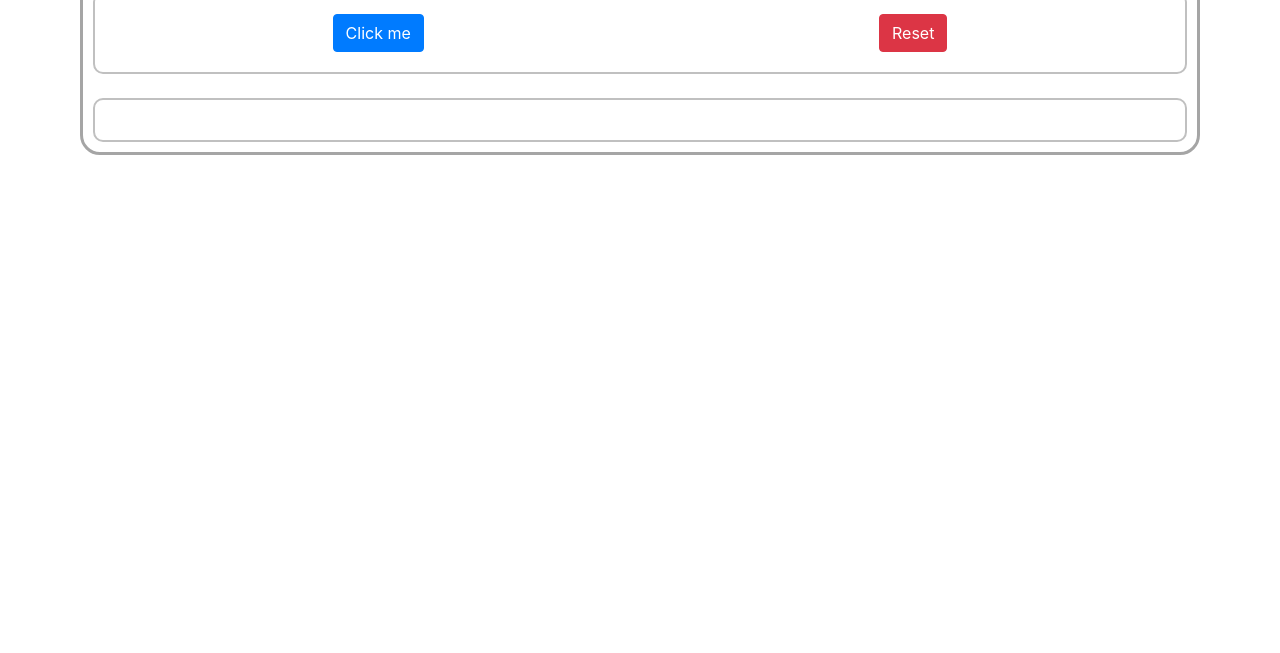
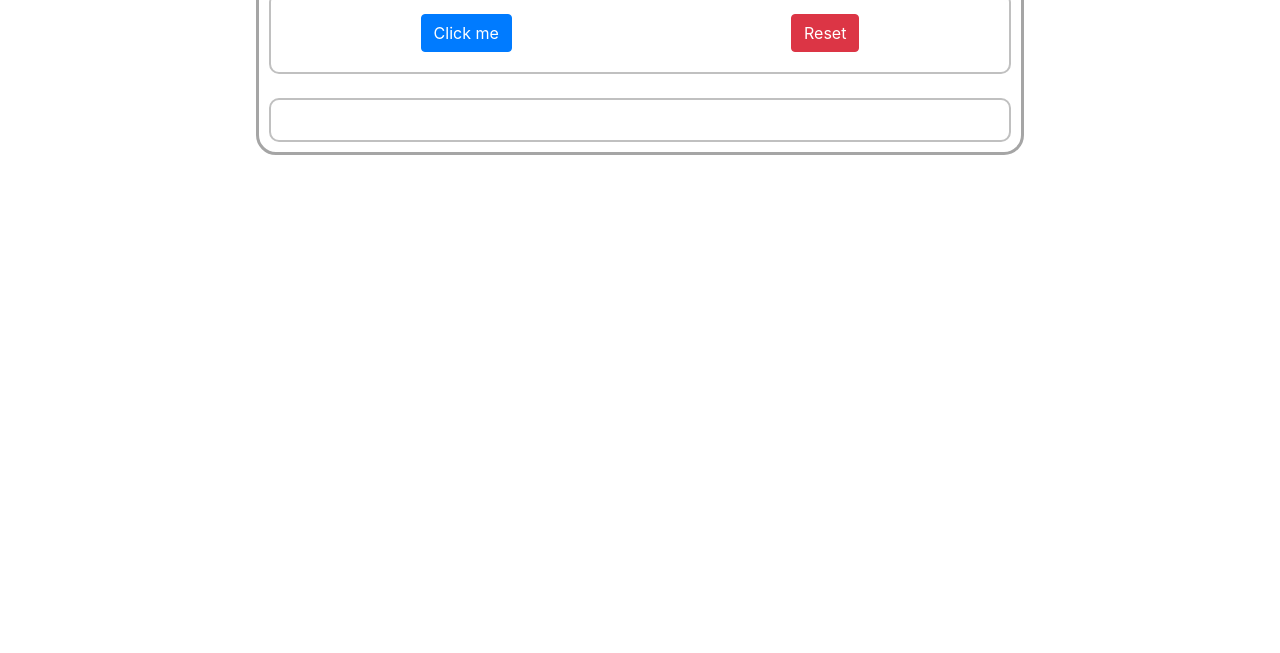
Before and after one commit to DinushiJayasekara/js-crash-projects, a plain HTML site: page index.html in a window 1280 px wide. Shown: the part 147-800 px from the top of the page. Drawn offline with nearby package versions, Linux system fonts and the light colour scheme.

Commit message:
styles-c1

```diff
--- a/static/css/styles.css
+++ b/static/css/styles.css
@@ -2,7 +2,7 @@
     border: 3px solid  rgb(165, 165, 165);
     border-radius: 20px;
     padding: 10px;
-    margin: 80px;
+    margin: 80px 20%;
     text-align: center;
 }
 
@@ -12,6 +12,7 @@
     border-radius: 10px;
     padding: 10px;
     flex-wrap: wrap;
+    flex-direction: row;
     justify-content: space-around;
 }
 
```
